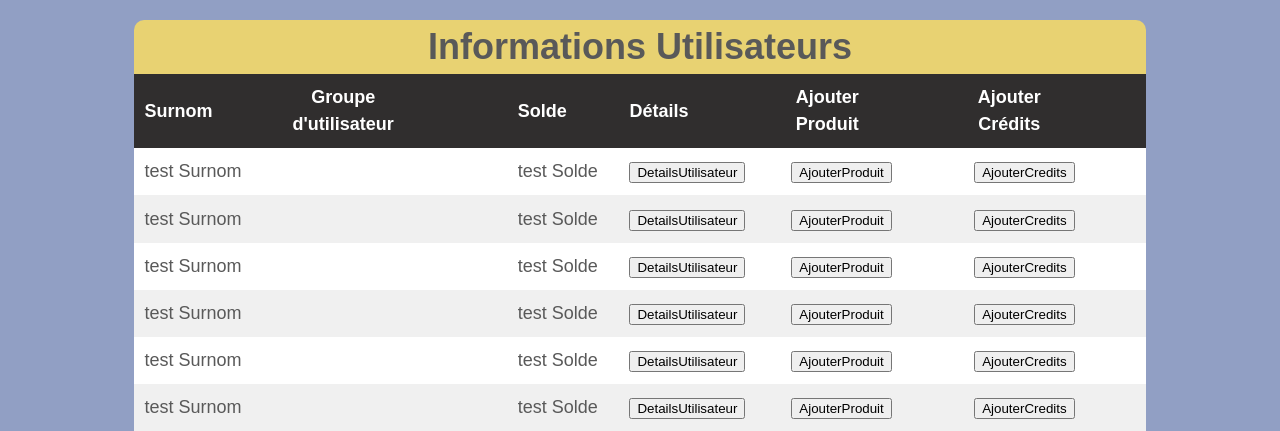
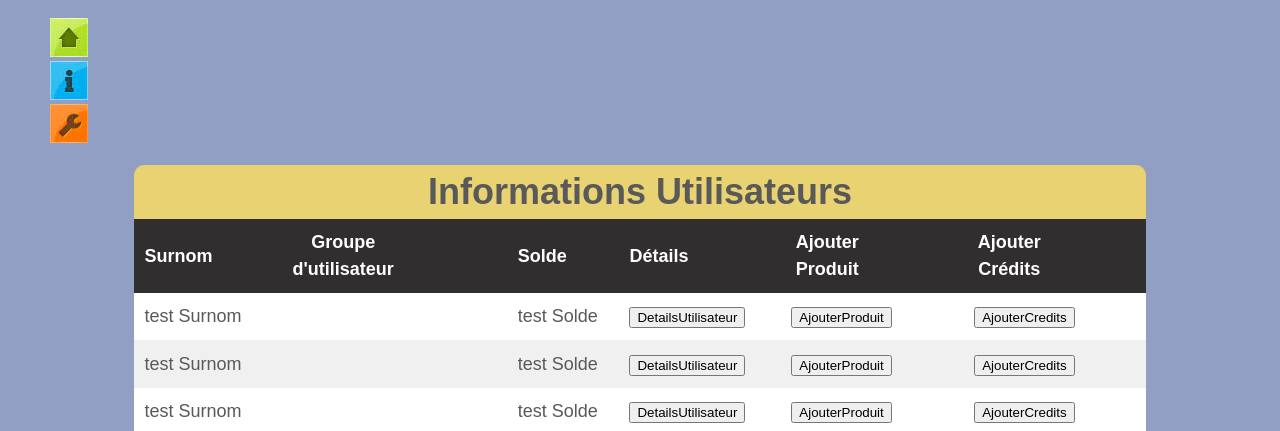
Before and after one commit to Elouan-Callec/Cash-Register, a PHP site: page / in a window 1280 px wide. Shown: the top 431 px of the page. Run offline with PHP 8.4, Linux system fonts and the light colour scheme.

Commit message:
barre de nav presque terminé

```diff
--- a/index.html
+++ b/index.html
@@ -8,6 +8,28 @@
 </head>
 
 <body>
+    <div>
+        <nav>
+            <ul class="navBar">
+                <li>
+                    <a class="home" href="index.html">
+                        <span>Home</span>
+                    </a>
+                </li>
+                <li>
+                    <a class="releves">
+                        <span>Relevés</span>
+                    </a>
+                </li>
+                <li>
+                    <a class="rapports">
+                        <span>Rapports</span>
+                    </a>
+                </li>
+            </ul>
+        </nav>
+    </div>
+
     <div class="container">
         <div class="div1">
             <table>
@@ -148,10 +170,12 @@
                 </tbody>
             </table>
         </div>
+
         <div class="div2">
             <p><a href="AjoutUtilisateur.html"><input type="button" value="AjouterUtilisateur"></p>
         </div>
     </div>
+
 </body>
 
 </html>
--- a/style/style.css
+++ b/style/style.css
@@ -3,6 +3,8 @@ body{
     font-family: Arial, Helvetica, sans-serif;
     color: #404e6f;
 }
+
+/* Tableau */
 
 table{
     border-collapse: collapse;
@@ -45,6 +47,8 @@ thead, tfoot{
 .column2{
     background-color: #f0f0f0;
 }
+
+/* Formulaire */
 
 form{
     margin: 5% auto;
@@ -101,44 +105,7 @@ label span{
     text-align: left;
 }
 
-/*
-nav{
-    width: 100%;
-    margin: 0 auto;
-    background-color: white;
-    position: sticky;
-    top: 0px;
-}
-
-nav ul{
-    list-style-type: none;
-}
-
-nav li{
-    float: left;
-    width: 32.5%;
-    text-align: center;
-    border: 1px solid;
-}
-
-nav ul::after{
-    content: "";
-    display: table;
-    clear: both;
-}
-
-nav a{
-    display: block;
-    text-decoration: none;
-    color: #404e6f;
-    border-bottom: 2px solid transparent;
-    padding: 0px 0px;
-}
-
-nav a:hover{
-    color: orange;
-}
-*/
+/* Barre de navigation */
 
 .navBar li{
     list-style: none;
@@ -148,6 +115,7 @@ nav a:hover{
 }
 
 .navBar span{
+    width: 0;
     left: 38px;
     padding: 0;
     position: absolute;
@@ -158,11 +126,73 @@ nav a:hover{
     letter-spacing: 0.6px;
     white-space: nowrap;
     line-height: 39px;
+    transition: 0.25s;
 }
 
 .navBar a{
+    background:url('img/navigation.jpg') no-repeat;
     height: 39px;
     width: 38px;
     display: block;
     position: relative;
 }
+
+.navBar a:hover span{
+    width: auto; padding: 0 20px; overflow: visible;
+}
+
+.navBar a:hover{
+    text-decoration: none;
+    box-shadow: 0 0 5px #9ddff5;
+}
+
+/* Bouton home */
+
+.navBar .home{
+    background-position: 0 0;
+    /*background: url('img/maison.jpg') ;*/
+}
+
+.navBar .home:hover{
+    background-position: 0px -39px;
+}
+
+.navBar .home span{
+    background-color: #7da315;
+    color: #3d4f0c;
+    text-shadow: 1px 1px 0 #99bf31;
+}
+
+/* Bouton releves */
+
+.navBar .releves{
+    background-position: -38px 0;
+    /*background: url('img/releves.jpg') ;*/
+}
+
+.navBar .releves:hover{
+    background-position: -38px -39px;
+}
+
+.navBar .releves span{
+    background-color:#1e8bb4;
+    color:#223a44;
+    text-shadow:1px 1px 0 #44a8d0;
+}
+
+/* Bouton rapports */
+
+.navBar .rapports{
+    background-position:-76px 0;
+    /*background: url('img/rapports.jpg') ;*/
+}
+
+.navBar .rapports:hover {
+     background-position:-76px -39px;
+}
+
+.navBar .rapports span{
+    background-color:#c86c1f;
+    color:#5a3517;
+    text-shadow:1px 1px 0 #d28344;
+}
```
Also changed, not shown: NavBar.html (+3 -16 lines), style/img/maison.jpg (added), style/img/navigation.jpg (added), style/img/papier.jpg (added).
